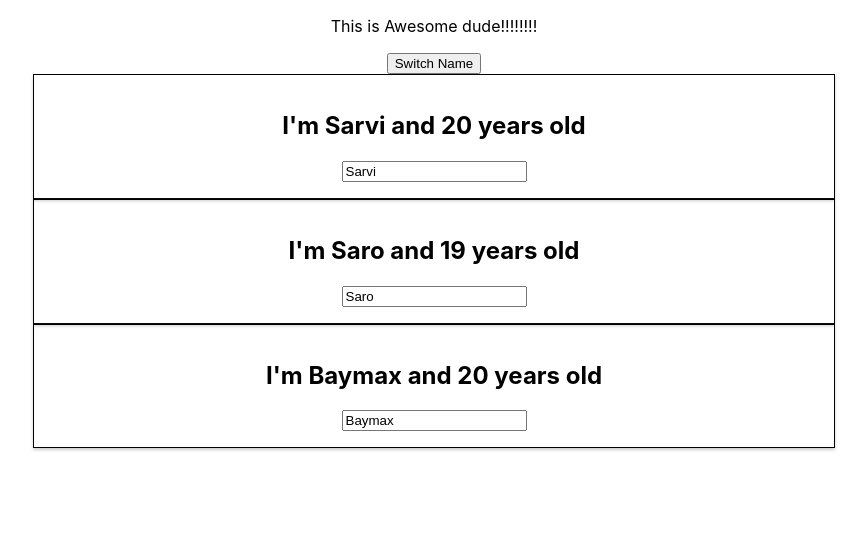
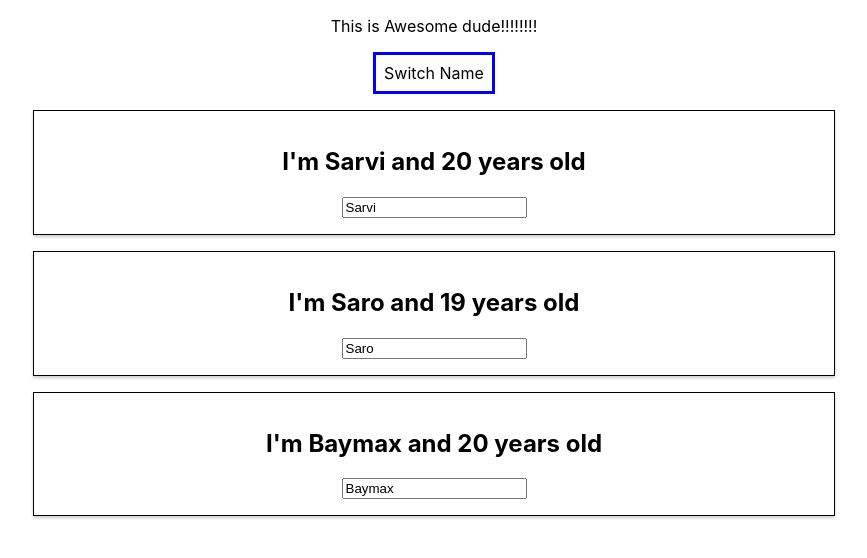
Before and after one commit to SaravananVijayamuthu/ReactJSMax, a React (Create React App) app: page / in a window 1280 px wide. Shown: the top 558 px of the page, without its empty margins (206-1073 px from the left). Built offline with nearby package versions, Linux system fonts and the light colour scheme.

Commit message:
inline style

```diff
--- a/src/App.js
+++ b/src/App.js
@@ -37,12 +37,18 @@ class App extends Component {
 		})
 	}
 	render() {
+		const btnStyle = {
+			backgroundColor:'white',
+			font:'inherit',
+			border:'3px solid blue',
+			padding:'8px'
+		}
 		return (
 			<div className="App">
 			{/* <header className="App-header"> */}
 				{/* <img src={logo} className="App-logo" alt="logo" /> */}
 				<p>This is Awesome dude!!!!!!!!</p>
-				<button onClick={this.switchNameHandler.bind(this, 'Saravanan Alpha')}>Switch Name</button>
+				<button style={btnStyle} onClick={this.switchNameHandler.bind(this, 'Saravanan Alpha')}>Switch Name</button>
 				<Person name = {this.state.persons[0].name} age = {this.state.persons[0].age}/>
 				<Person name = {this.state.persons[1].name} age = {this.state.persons[1].age} changed = {this.onNameChanged}/>
 				<Person name = {this.state.persons[2].name} age = {this.state.persons[2].age} />
--- a/src/Person/Person.css
+++ b/src/Person/Person.css
@@ -1,6 +1,6 @@
 .Person{
     width: 60%;
-    margin: auto;
+    margin: 16px auto;
     border: 1px solid #000;
     padding: 16px;
     box-shadow: 0 2px 3px #ccc;
```
Also changed, not shown: 1 other file (tests, documents, lock files or other folders).
